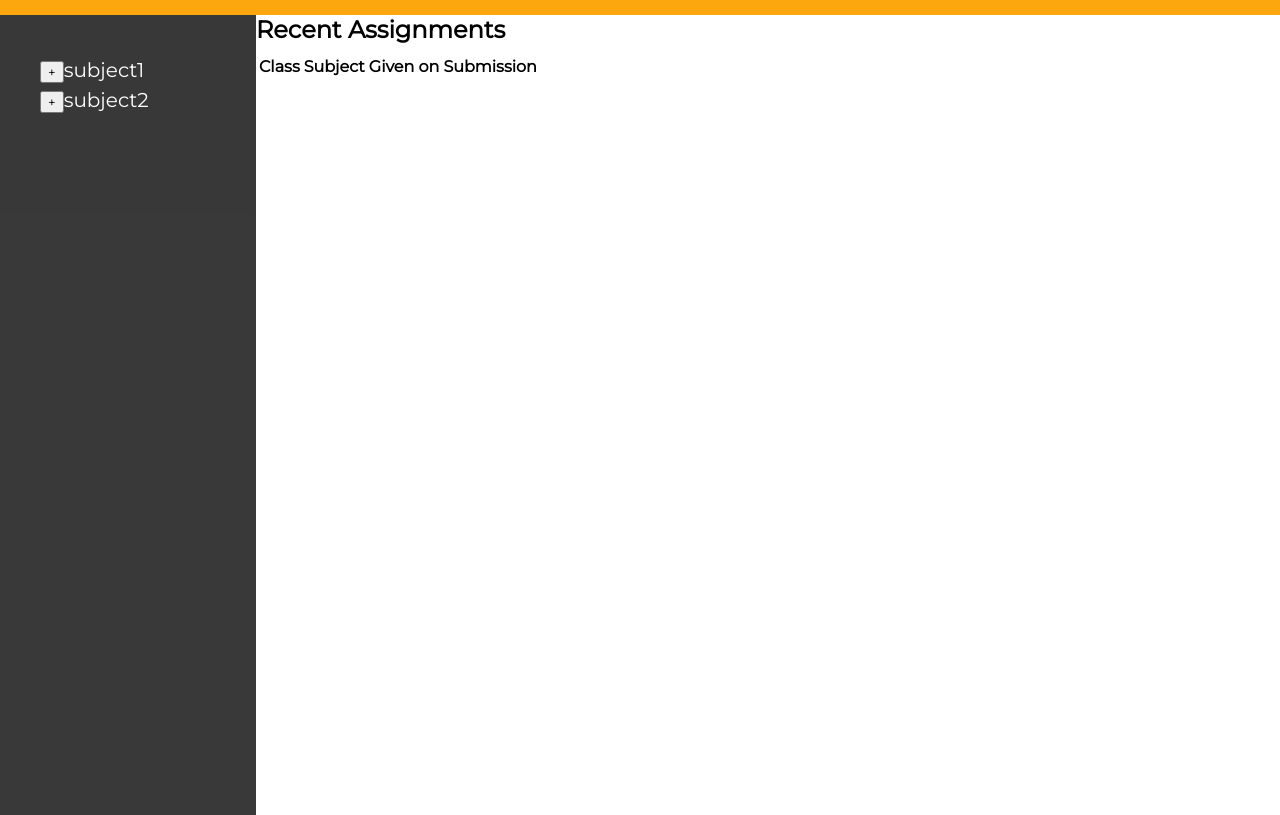
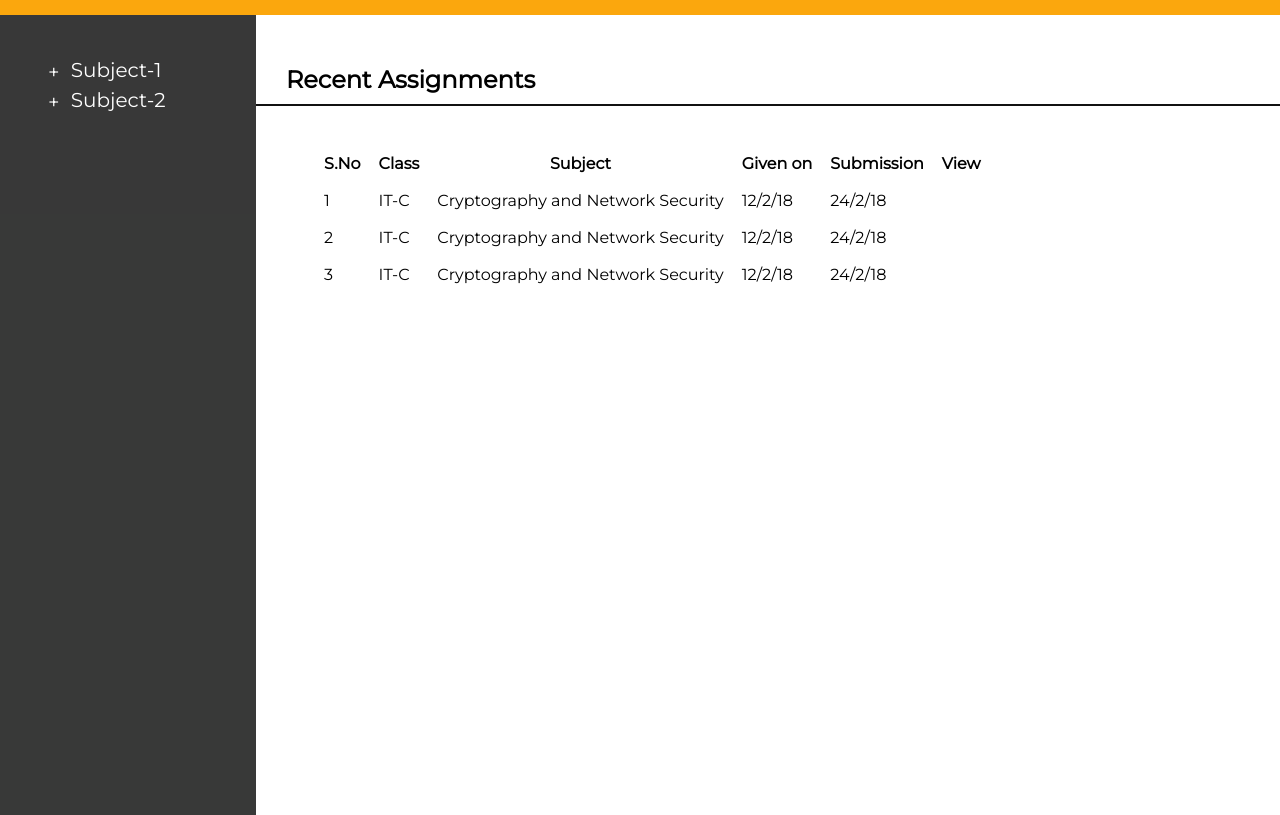
Before and after one commit to rohanjulka19/Assignment-Tracking-System, a plain HTML site: page template.html in a window 1280 px wide. Shown: the part 41-856 px from the top of the page. Drawn offline with Linux system fonts and the light colour scheme.

Commit message:
Added treeview and dashboard in teacher portal

```diff
--- a/script.js
+++ b/script.js
@@ -1,5 +1,5 @@
 let sidebar = document.getElementById("sidebar-li");
-let flag = 0 ;
+let flag = 1 ;
 //let subjects = ["subject1", "subject2", "subject3" , "subject4"];
 //let subject1 = ["a1","a2","a3"];
 
@@ -33,7 +33,25 @@ subjects = [
         }]
     }
 ];
+addEvents();
 
+function addEvents() {
+    subjects = document.getElementsByClassName("subject-li");
+    for(i = 0 ; i<subjects.length; i++ ) {
+        subjects[i].addEventListener("click", function() {
+        if(this.getElementsByClassName("assignments-li")[0].style.display === "block" ) {
+            this.getElementsByClassName("assignments-li")[0].style.display = "none" ;
+            this.getElementsByClassName("li-button")[0].innerHTML = "+" ;
+        } else  {
+            this.getElementsByClassName("assignments-li")[0].style.display = "block" ;
+            this.getElementsByClassName("li-button")[0].innerHTML = "-" ;
+        }
+
+
+        });
+    }
+}
+/*
 addSubjects(subjects);
 stretch();
 
@@ -49,13 +67,15 @@ function addSubjects(subjects) {
 function stretch() {
     let buttons = sidebar.getElementsByTagName("button");
 
-
-    for (button of buttons) {
-        button.addEventListener("click", expand(this));
-    }
+    for (button of buttons) { // change the iterator not working on Microsoft Edge
+        button.addEventListener("click",function(){
+            expand(this);
+    });
+  }
 }
 
 function expand(obj) {
+    alert(obj);
     value = obj.value;
     console.log(value);
     let list = sidebar.getElementsByTagName("li")[value];
@@ -68,7 +88,9 @@ function expand(obj) {
         list.innerHTML += "</ul>";
         flag = 1 ;
     } else {
+        alert("else called");
         list.innerHTML = subjects[value].name ;
         flag = 0 ;
     }
 }
+*/
--- a/style.css
+++ b/style.css
@@ -32,7 +32,7 @@
 }
 
 .dashboard .heading {
-    margin: 50px 0px 5px 30px;
+    margin: 50px 0px 10px 30px;
 }
 main {
     display: flex;
@@ -50,15 +50,57 @@ main {
     font-family: 'Montserrat', sans-serif;
 }
 
+.dashboard table ,th , td  {
+
+    padding: 8px;
+
+}
+.dashboard table th {
+    background-color: white ;
+
+}
+.dashboard table {
+    margin: 30px 0px 0px 50px;
+}
+
 main .dashboard .line {
-    height: 10px;
+   width: 80vw;
+    height: 2px;
+    background-color: #111;
 }
 
 .sidebar-li {
     font-size: 20px;
     list-style: none;
-
     color: white;
     margin-top: 40px;
     line-height: 30px;
 }
+.assignments-li {
+    list-style: none;
+    font-size: 20px;
+}
+
+.subjects {
+    display: inline-block;
+    padding-left: 2px;
+    vertical-align: middle;
+    cursor: pointer;
+}
+.li-button {
+    display: inline-block;
+    vertical-align: middle;
+    background-color: rgba(10, 11, 10, 0);
+    font-size: 20px;
+    color: white;
+    border: none ;
+    cursor: pointer;
+}
+.assignments-li {
+    display: none;
+}
+.assignments-li a {
+    text-decoration: none;
+    color: white;
+    font-size: 18px;
+}
--- a/template.html
+++ b/template.html
@@ -23,19 +23,53 @@
         <main >
             <div class = "sidebar" id = "sidebar">
                 <ul class = "sidebar-li" id = "sidebar-li">
+                  <span class = "subject-li"><li class = "subjects"> <button class= "li-button"> + </button> Subject-1 </li>
+                   <ul class = "assignments-li" id = "assignments-li">
+                        <li> <a href="#"> A1 </a> </li>
+                        <li> <a href= "#"> A2 </a> </li>
+                   </ul></span>
 
+                   <span class = "subject-li"> <li class = "subjects"><button class= "li-button"> + </button> Subject-2 </li>
+                   <ul class = "assignments-li" id = "assignments-li">
+                        <li> <a href="#"> A1 </a> </li>
+                        <li> <a href= "#"> A2 </a> </li>
+                   </ul></span>
                 </ul>
             </div>
             <div class = "dashboard" id = "dashbaord">
-                <h2> Recent Assignments </h2>
+                <h2 class="heading"> Recent Assignments </h2>
                 <div class = "line"></div>
-                <table>
+                <table class="table">
                     <tr>
+                        <th> S.No </th>
                         <th> Class </th>
                         <th> Subject </th>
                         <th> Given on </th>
                         <th> Submission </th>
+                        <th> View </th>
                     </tr>
+                    <tr>
+                        <td> 1</td>
+                        <td> IT-C </td>
+                        <td> Cryptography and Network Security </td>
+                        <td> 12/2/18</td>
+                        <td> 24/2/18</td>
+                    </tr>
+                    <tr>
+                        <td> 2 </td>
+                        <td> IT-C </td>
+                        <td> Cryptography and Network Security </td>
+                        <td> 12/2/18</td>
+                        <td> 24/2/18</td>
+                    </tr>
+                    <tr>
+                        <td> 3 </td>
+                        <td> IT-C </td>
+                        <td> Cryptography and Network Security </td>
+                        <td> 12/2/18</td>
+                        <td> 24/2/18</td>
+                    </tr>
+
             </div>
         </main>
         <script type="text/javascript" src="script.js"></script>
```
